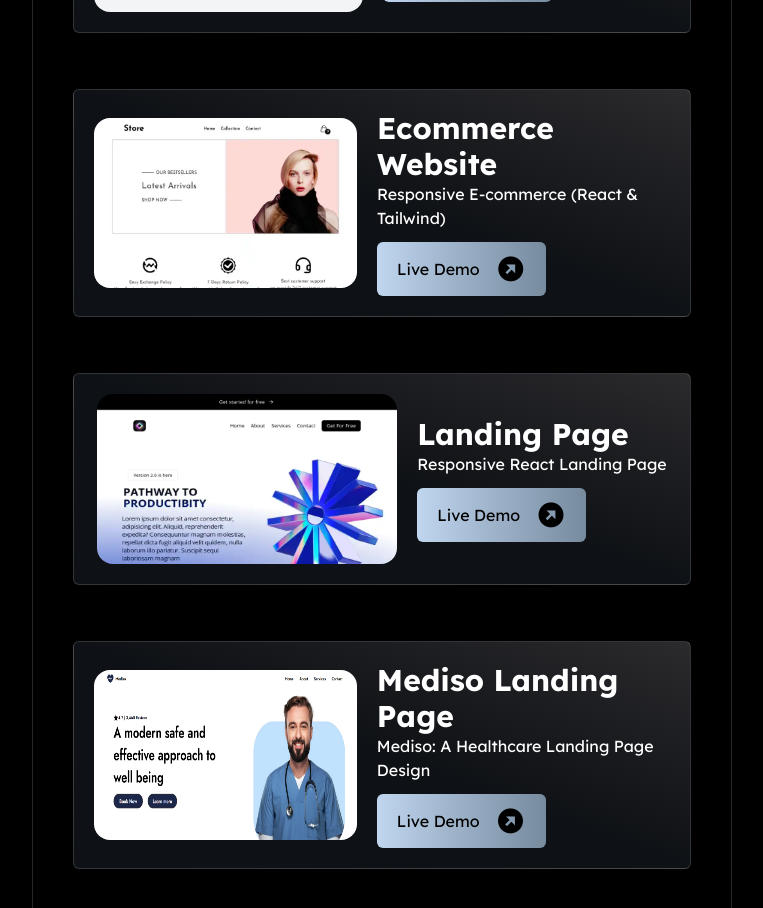
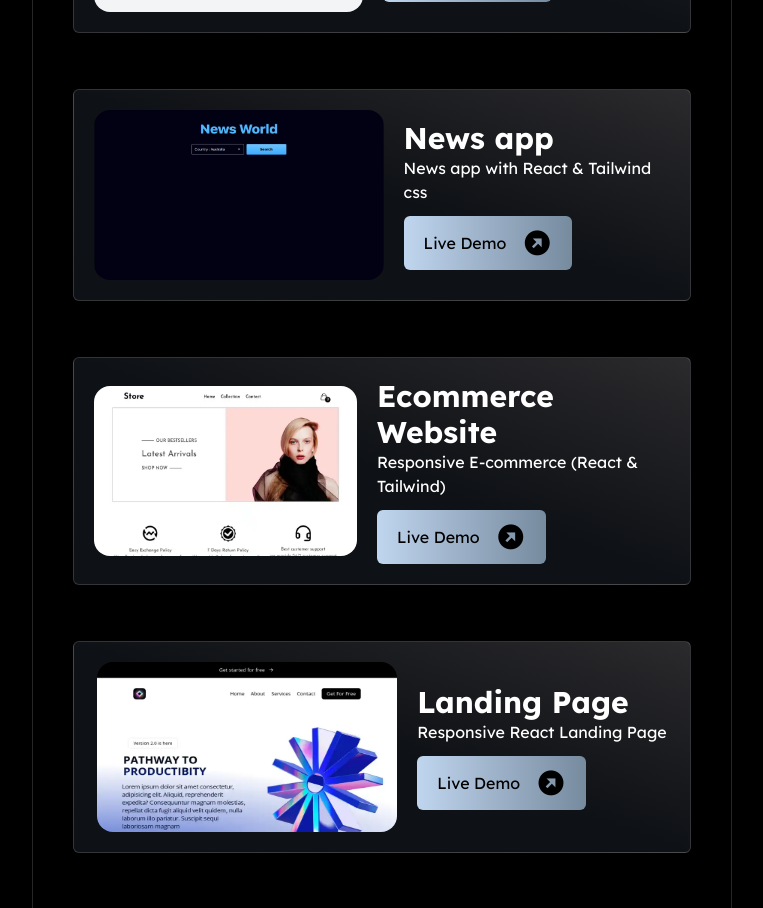
Before and after one commit to deep10102006/portfilo, a React (Vite) app: page / in a window 1280 px wide. Shown: the part 1820-2728 px from the top of the page, without its empty margins (258-1021 px from the left). Built offline with nearby package versions, Linux system fonts and the light colour scheme.

Commit message:
new commit

```diff
--- a/src/pages/Page2.jsx
+++ b/src/pages/Page2.jsx
@@ -6,6 +6,7 @@ import pro4 from '../assets/medisio.png'
 import pro5 from '../assets/codeeditor.png'
 import pro6 from '../assets/passsaver.png'
 import pro7 from '../assets/collage.png'
+import pro8 from '../assets/download.png'
 const Page2 = () => {
   const projects = [
     {
@@ -13,6 +14,12 @@ const Page2 = () => {
       "title": "Chat app",
       "description": "Realtime Chat app with React & Firebase",
       "liveDemoLink": "https://chatapp-phi-gilt.vercel.app/"
+    },
+    {
+      "image": pro8,
+      "title": "News app",
+      "description": "News app with React & Tailwind css",
+      "liveDemoLink": "https://news-app-two-jade.vercel.app/"
     },
     {
       "image": pro2,
```
Also changed, not shown: src/assets/download.png (added). Lines whose indentation alone changed are shown as unchanged.
